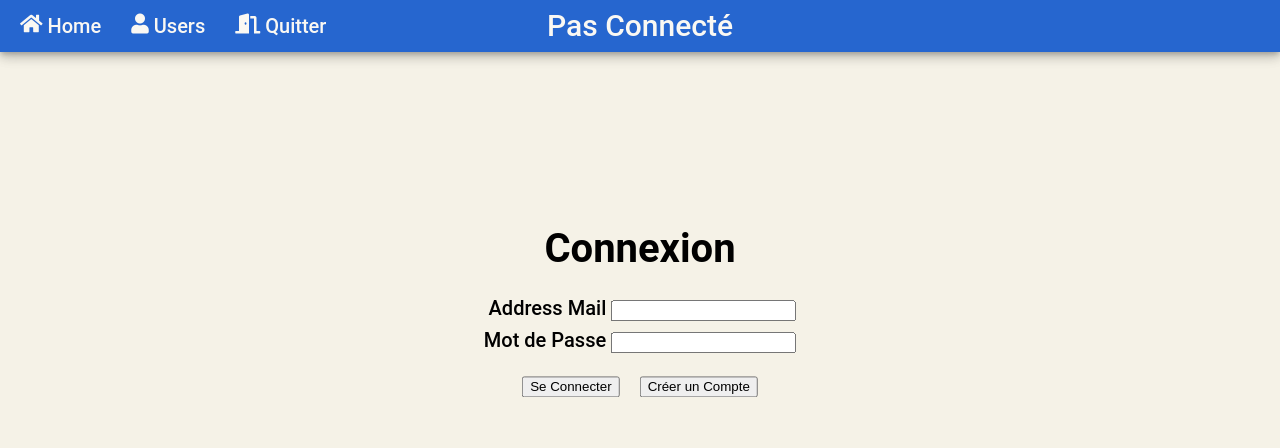
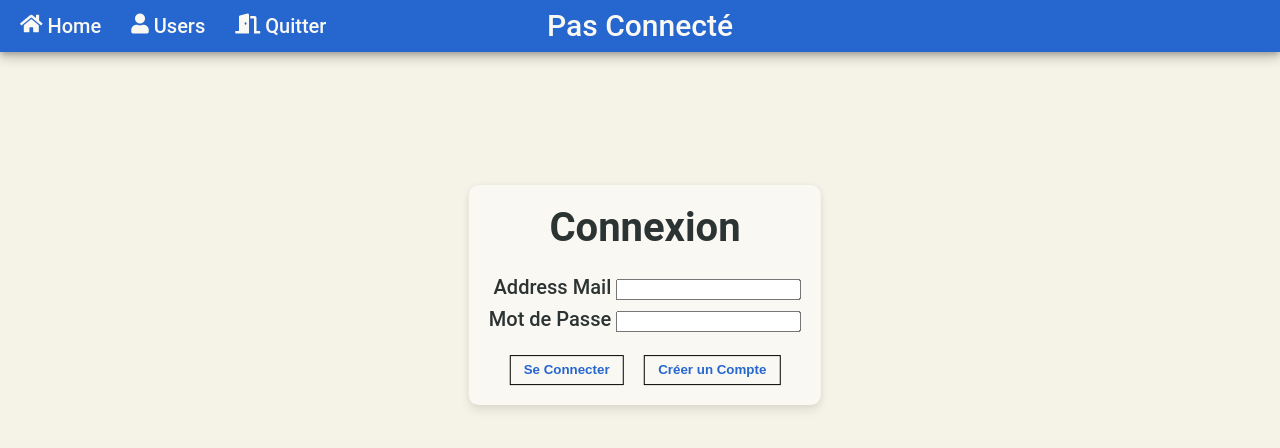
Before and after one commit to 2019-2020-ps6/2021-2022-ps6-forthesenior, an Angular app in the folder front-end/: page /connection in a window 1280 px wide. Shown: the top 448 px of the page. Built offline with nearby package versions, Linux system fonts and the light colour scheme; no server answers.

Commit message:
Added previewalisation

```diff
--- a/front-end/src/app/users/options/option.component.html
+++ b/front-end/src/app/users/options/option.component.html
@@ -33,7 +33,9 @@
         <label for="dark" style="margin-left: 5px;margin-right: 10px">Sombre</label>
       </div>
       <div style="text-align: center">
-        <button (click)="applyOptions()" class="button-card">Appliquer</button>
+        <button (click)="applyOptions()" class="button-card" style="border-radius: 10px">Appliquer</button>
+        <button (click)="validateOptions()" class="button-card" style="border-radius: 10px;margin-left: 20px">Valider
+        </button>
       </div>
     </form>
   </div>
--- a/front-end/src/app/users/options/option.component.scss
+++ b/front-end/src/app/users/options/option.component.scss
@@ -1,4 +1,6 @@
-@import '../../../styles/card.scss';
+@import "../../../styles/variables";
+@import "../../../styles/card";
+
 
 .mat-radio-button ~ .mat-radio-button {
   margin-left: 16px;
--- a/front-end/src/app/users/options/option.component.ts
+++ b/front-end/src/app/users/options/option.component.ts
@@ -2,7 +2,7 @@ import {Component, OnInit} from '@angular/core';
 import {OptionService} from "../../../services/option.service";
 import {FormBuilder, FormGroup} from "@angular/forms";
 import {Option} from "../../../models/option.model";
-import {ActivatedRoute, Router} from "@angular/router";
+import {Router} from "@angular/router";
 import {urlPopN} from "../../utils/functions";
 
 @Component({
@@ -15,11 +15,9 @@ export class OptionComponent implements OnInit {
   public optionForm: FormGroup;
   public user: String;
 
-  constructor(private formBuilder: FormBuilder, private optionService: OptionService,
-              private router: Router,private route: ActivatedRoute) {
+  constructor(private formBuilder: FormBuilder, private optionService: OptionService, private router: Router) {
     this.optionService.options$.subscribe(() => this.setPreviousValues());
     this.setPreviousValues();
-
   }
 
   ngOnInit(): void {
@@ -47,8 +45,11 @@ export class OptionComponent implements OnInit {
   }
 
   applyOptions() {
-    const option: Option = this.optionForm.getRawValue() as Option
-    this.optionService.applyOption(option)
+    const option: Option = this.optionForm.getRawValue() as Option;
+    this.optionService.applyOption(option);
+  }
+
+  validateOptions() {
     this.router.navigate([urlPopN(this.router.url, 2)]);
   }
 }
--- a/front-end/src/app/users/user-list/user-list.component.ts
+++ b/front-end/src/app/users/user-list/user-list.component.ts
@@ -40,10 +40,8 @@ export class UserListComponent implements OnInit {
   }
 
   editUser(): void {
-    //this.userService.setSelectedUser(user.id);
     this.userService.setAdmin(true);
     this.router.navigate([this.router.url + '/0/theme']);
-    // this.router.navigate([this.router.url + '/admin/theme']);
   }
 
   optionUser(user: User) {
--- a/front-end/src/app/utils/connection/connection.scss
+++ b/front-end/src/app/utils/connection/connection.scss
@@ -0,0 +1,2 @@
+@import "../../../styles/variables";
+@import "../../../styles/card";
--- a/front-end/src/app/utils/connection/connection.ts
+++ b/front-end/src/app/utils/connection/connection.ts
@@ -8,7 +8,6 @@ import {AccountService} from '../../../services/account.service';
   templateUrl: './connection.html',
   styleUrls: ['./connection.scss']
 })
-// tslint:disable-next-line:component-class-suffix
 export class Connection implements OnInit {
 
   public signInForm: FormGroup;
```
Also changed, not shown: 1 other file (tests, documents, lock files or other folders).
